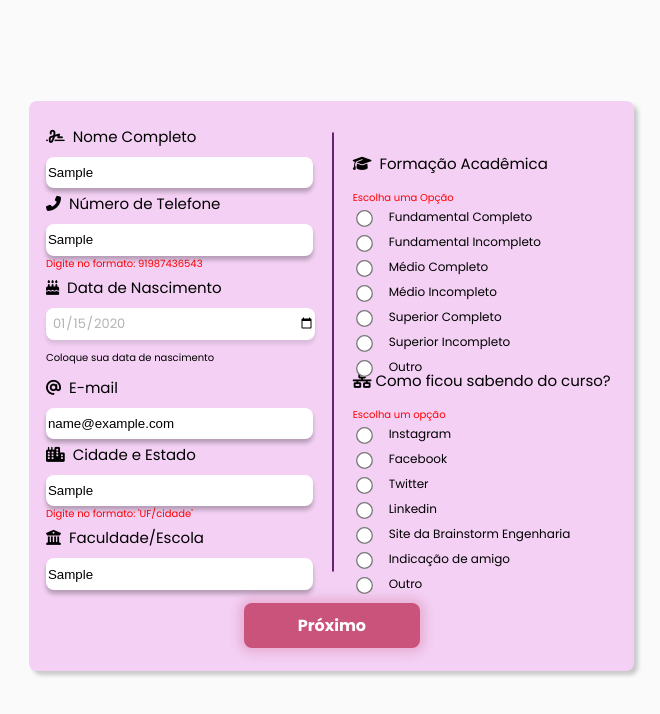
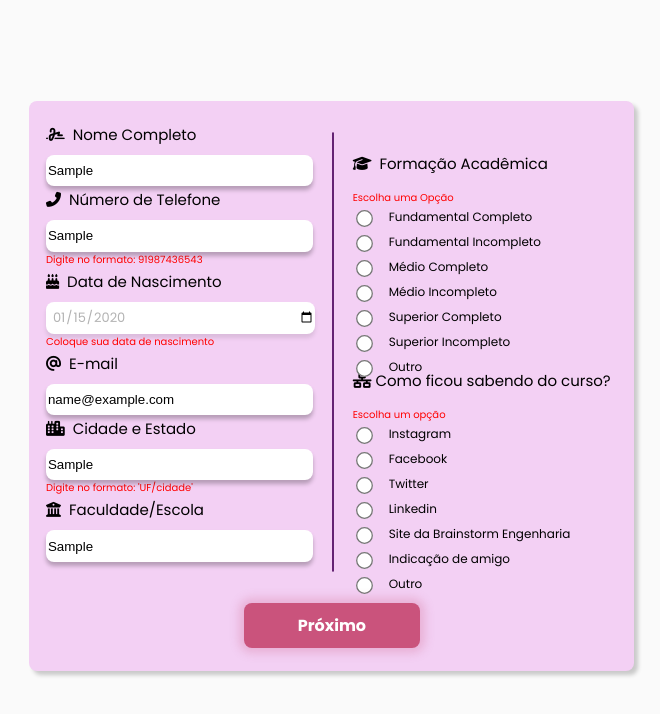
Before and after one commit to italopinto/form-engcompr, a website: page index.html in a window 1280 px wide. Both pictures are taken after typing "Sample", "Sample", "2020-01-15", "name@example.com", "Sample", "Sample" into the empty fields and a click on the button "Próximo". Shown: the full height of the page, 620-1280 px from the left. Drawn offline with Linux system fonts and the light colour scheme.

Commit message:
espaços entre os labels foram modificados devido à mensagem de erro do campo data de nascimento

```diff
--- a/app.js
+++ b/app.js
@@ -23,7 +23,7 @@ console.log(city.value)
 form.addEventListener("submit", function(stop){
 	stop.preventDefault();
 	let error = 0;
-	if(/[^0-9][a-z][^0-9]/ig.test(nome.value) == false || nome.value == undefined){
+	if(/[^0-9][a-z][^0-9]/ig.test(nome.value) == false || nome.value === undefined){
 		error += 1;
 		document.getElementById("nametitle").innerText = nome.title;
 	}
@@ -32,7 +32,7 @@ form.addEventListener("submit", function(stop){
 		document.getElementById("nametitle").innerText = '';
 	}
 
-	if(/^[\+]?[(]?[0-9]{3}[)]?[-\s\.]?[0-9]{3}[-\s\.]?[0-9]{4,6}$/im.test(phone.value) == false || phone.value == undefined){
+	if(/^[\+]?[(]?[0-9]{3}[)]?[-\s\.]?[0-9]{3}[-\s\.]?[0-9]{4,6}$/im.test(phone.value) == false || phone.value === undefined){
 		error += 1;
 		document.getElementById("phonetitle").innerText = phone.title
 	}
@@ -40,7 +40,7 @@ form.addEventListener("submit", function(stop){
 		error = 0;
 		document.getElementById("phonetitle").innerText = ""
 	}
-	if(/^([a-zA-Z0-9\._]+)@([a-zA-Z0-9])+.([a-z]+).([a-z])?$/.test(email.value) == false || email.value == undefined){
+	if(/^([a-zA-Z0-9\._]+)@([a-zA-Z0-9])+.([a-z]+).([a-z])?$/.test(email.value) == false || email.value === undefined){
 		error += 1
 		document.getElementById("emailtitle").innerText = email.title;
 	}
@@ -48,7 +48,7 @@ form.addEventListener("submit", function(stop){
 		error = 0;
 		document.getElementById("emailtitle").innerText = ""
 	}
-	if(isNaN(date)){
+	if(isNaN(date) || birth.value === undefined){
 		error += 1
 		document.getElementById("birthtitle").innerText = birth.title
 	}
@@ -56,7 +56,7 @@ form.addEventListener("submit", function(stop){
 		error = 0
 		document.getElementById("birthtitle").innerText = ""
 	}
-	if(/[A-Z]{2}\/\D{3}/.test(city.value) == false || city.value == undefined){
+	if(/[A-Z]{2}\/\D{3}/.test(city.value) == false || city.value === undefined){
 		error += 1
 		document.getElementById("citytitle").innerText = city.title;
 	}
@@ -65,7 +65,7 @@ form.addEventListener("submit", function(stop){
 		document.getElementById("citytitle").innerText = ""
 	}
 
-	if(/[^0-9][a-z][^0-9]/ig.test(college.value) == false || college.value == undefined){
+	if(/[^0-9][a-z][^0-9]/ig.test(college.value) == false || college.value === undefined){
 		error += 1;
 		document.getElementById("collegetitle").innerText = college.title;
 	}
--- a/index.html
+++ b/index.html
@@ -40,7 +40,7 @@
 								<p><i class="fas fa-birthday-cake"></i>&nbsp; Data de Nascimento</p>
 							</label>
 								<input type="date" title = "Coloque sua data de nascimento" placeholder="data de Nascimento" id="birthdate">
-							<p id="birthtitle"></p>
+							<p class = "titles" id="birthtitle"></p>
 							<label for="">
 								<p><i class="fas fa-at"></i>&nbsp; E-mail</p>
 							</label>
--- a/style.css
+++ b/style.css
@@ -203,7 +203,7 @@ header h1{
 	margin: 0;
 	font-size: 1.5rem;
 	font-weight: 400;
-	margin-top: 0.9rem;
+	margin-top: 0.7rem;
 	margin-bottom: 0.9rem;
 }
 .divisor{
```
